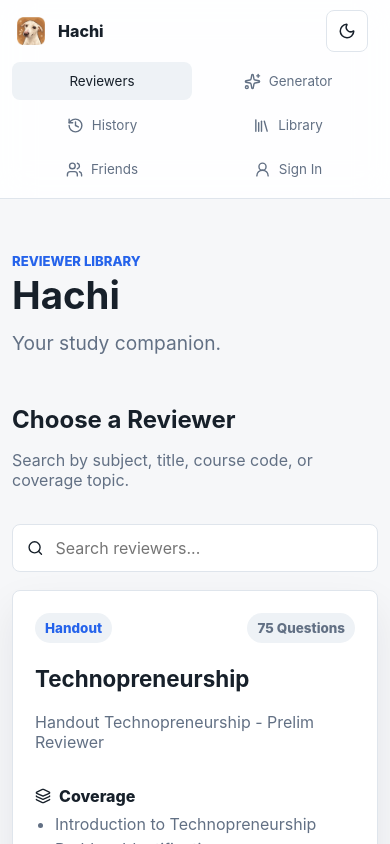
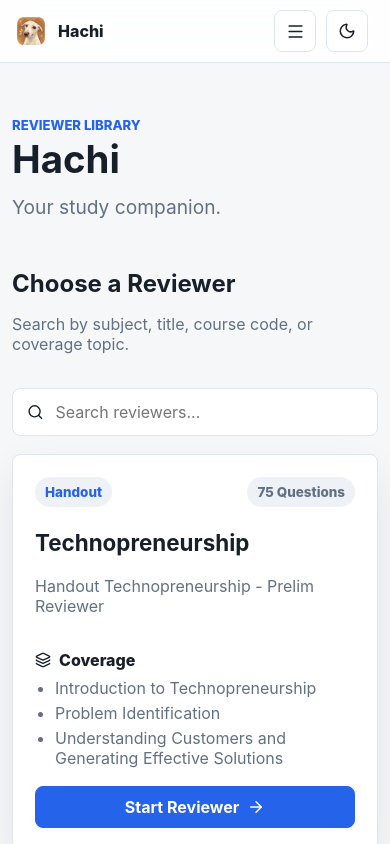
Before and after one commit to AlexPacaldo/ReviewHub, a React (Vite) app: page / in a window 390 px wide. Shown: the top 844 px of the page. Built offline with nearby package versions, Linux system fonts and the light colour scheme; no server answers.

Commit message:
Use hamburger menu on mobile navbar

```diff
--- a/src/components/Navbar.jsx
+++ b/src/components/Navbar.jsx
@@ -1,6 +1,6 @@
 import { useEffect, useState } from "react";
 import { Link, NavLink } from "react-router-dom";
-import { History, Library, Moon, Sparkles, Sun, UserRound, Users, WifiOff } from "lucide-react";
+import { History, Library, Menu, Moon, Sparkles, Sun, UserRound, Users, WifiOff, X } from "lucide-react";
 import appLogo from "../assets/Icon.png";
 import { useAuth } from "../contexts/AuthContext.jsx";
 
@@ -14,6 +14,7 @@ function getUserAvatar(user) {
 
 export default function Navbar({ theme, onToggleTheme }) {
   const [isOnline, setIsOnline] = useState(() => navigator.onLine);
+  const [menuOpen, setMenuOpen] = useState(false);
   const { user } = useAuth();
 
   useEffect(() => {
@@ -27,8 +28,19 @@ export default function Navbar({ theme, onToggleTheme }) {
     };
   }, []);
 
+  useEffect(() => {
+    if (!menuOpen) return;
+
+    const closeOnResize = () => {
+      if (window.innerWidth > 760) setMenuOpen(false);
+    };
+
+    window.addEventListener("resize", closeOnResize);
+    return () => window.removeEventListener("resize", closeOnResize);
+  }, [menuOpen]);
+
   return (
-    <header className="navbar">
+    <header className={`navbar ${menuOpen ? "menu-open" : ""}`}>
       <Link to="/" className="brand" aria-label="Hachi home">
         <span className="brand-icon-wrap">
           <img src={appLogo} alt="Hachi logo" width={28} height={28} />
@@ -36,25 +48,25 @@ export default function Navbar({ theme, onToggleTheme }) {
         <span>Hachi</span>
       </Link>
 
-      <nav className="nav-links" aria-label="Main navigation">
-        <NavLink to="/">Reviewers</NavLink>
-        <NavLink to="/generator">
+      <nav className="nav-links" aria-label="Main navigation" id="main-navigation">
+        <NavLink to="/" onClick={() => setMenuOpen(false)}>Reviewers</NavLink>
+        <NavLink to="/generator" onClick={() => setMenuOpen(false)}>
           <Sparkles size={17} aria-hidden="true" />
           Generator
         </NavLink>
-        <NavLink to="/history">
+        <NavLink to="/history" onClick={() => setMenuOpen(false)}>
           <History size={17} aria-hidden="true" />
           History
         </NavLink>
-        <NavLink to="/library">
+        <NavLink to="/library" onClick={() => setMenuOpen(false)}>
           <Library size={17} aria-hidden="true" />
           Library
         </NavLink>
-        <NavLink to="/friends">
+        <NavLink to="/friends" onClick={() => setMenuOpen(false)}>
           <Users size={17} aria-hidden="true" />
           Friends
         </NavLink>
-        <NavLink to="/account">
+        <NavLink to="/account" onClick={() => setMenuOpen(false)}>
           {user && getUserAvatar(user) ? (
             <img className="nav-avatar" src={getUserAvatar(user)} alt="" />
           ) : (
@@ -71,6 +83,17 @@ export default function Navbar({ theme, onToggleTheme }) {
         </span>
       ) : null}
 
+      <button
+        className="icon-button menu-toggle"
+        type="button"
+        onClick={() => setMenuOpen((current) => !current)}
+        aria-label={menuOpen ? "Close menu" : "Open menu"}
+        aria-expanded={menuOpen}
+        aria-controls="main-navigation"
+      >
+        {menuOpen ? <X size={19} aria-hidden="true" /> : <Menu size={19} aria-hidden="true" />}
+      </button>
+
       <button className="icon-button" type="button" onClick={onToggleTheme} aria-label="Toggle theme">
         {theme === "dark" ? <Sun size={18} aria-hidden="true" /> : <Moon size={18} aria-hidden="true" />}
       </button>
--- a/src/styles.css
+++ b/src/styles.css
@@ -180,6 +180,10 @@ main {
   color: var(--text);
 }
 
+.menu-toggle {
+  display: none;
+}
+
 .button {
   justify-content: center;
   padding: 0 15px;
@@ -1965,7 +1969,7 @@ legend {
 @media (max-width: 760px) {
   .navbar {
     display: grid;
-    grid-template-columns: minmax(0, 1fr) auto auto;
+    grid-template-columns: minmax(0, 1fr) auto auto auto;
     min-height: auto;
     padding: 12px 16px;
     gap: 10px;
@@ -1974,14 +1978,26 @@ legend {
   .nav-links {
     order: 3;
     grid-column: 1 / -1;
+    display: none;
+    width: 100%;
+    gap: 8px;
+    padding: 10px;
+    background: var(--surface);
+    border: 1px solid var(--border);
+    border-radius: 10px;
+    box-shadow: var(--shadow);
+  }
+
+  .navbar.menu-open .nav-links {
     display: grid;
-    grid-template-columns: repeat(3, minmax(0, 1fr));
-    width: 100%;
-    gap: 6px;
   }
 
   .offline-pill {
     margin-left: auto;
+  }
+
+  .menu-toggle {
+    display: inline-flex;
   }
 
   .update-banner,
@@ -1991,11 +2007,11 @@ legend {
   }
 
   .nav-links a {
-    justify-content: center;
+    justify-content: flex-start;
     min-width: 0;
-    min-height: 38px;
-    padding: 0 8px;
-    font-size: 0.88rem;
+    min-height: 42px;
+    padding: 0 12px;
+    font-size: 0.94rem;
     white-space: nowrap;
     overflow: hidden;
     text-overflow: ellipsis;
@@ -2100,12 +2116,12 @@ legend {
   }
 
   .nav-links {
-    grid-template-columns: repeat(2, minmax(0, 1fr));
+    padding: 8px;
   }
 
   .nav-links a {
-    font-size: 0.84rem;
-    padding: 0 6px;
+    font-size: 0.9rem;
+    padding: 0 10px;
   }
 
   .offline-pill {
```
